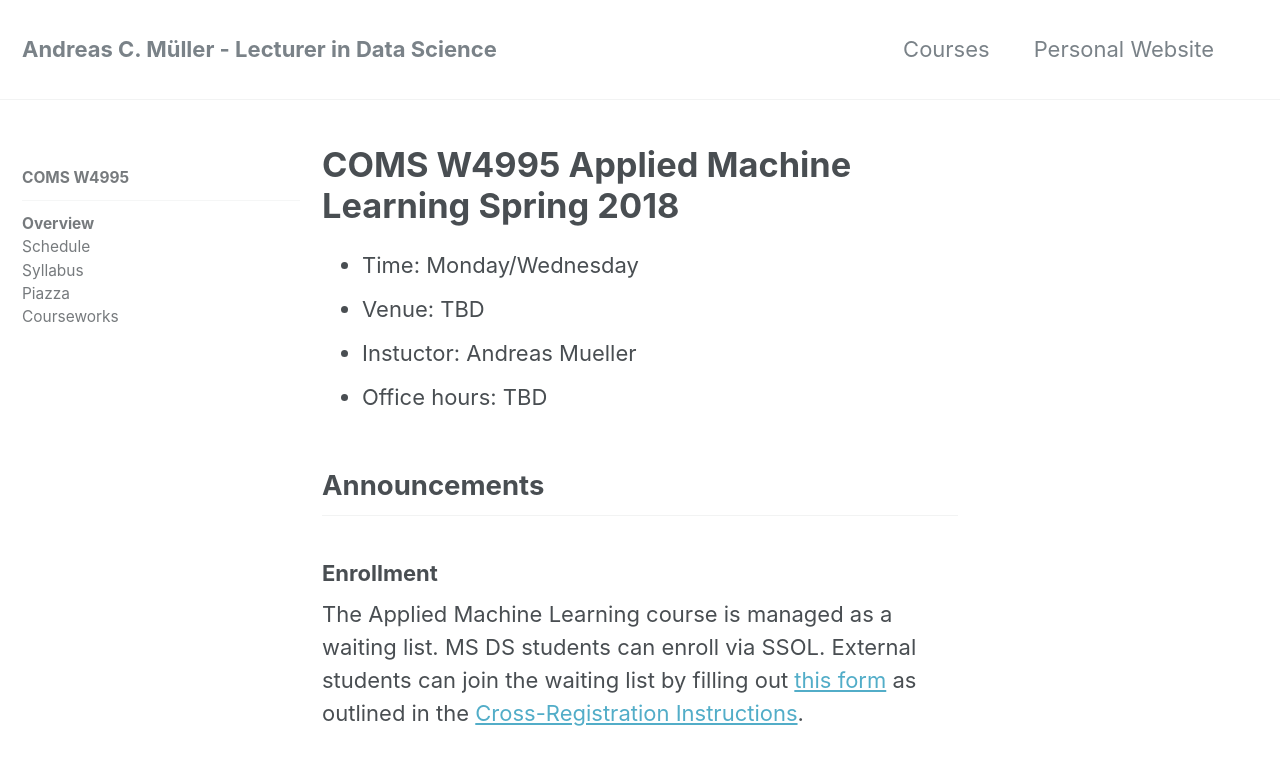
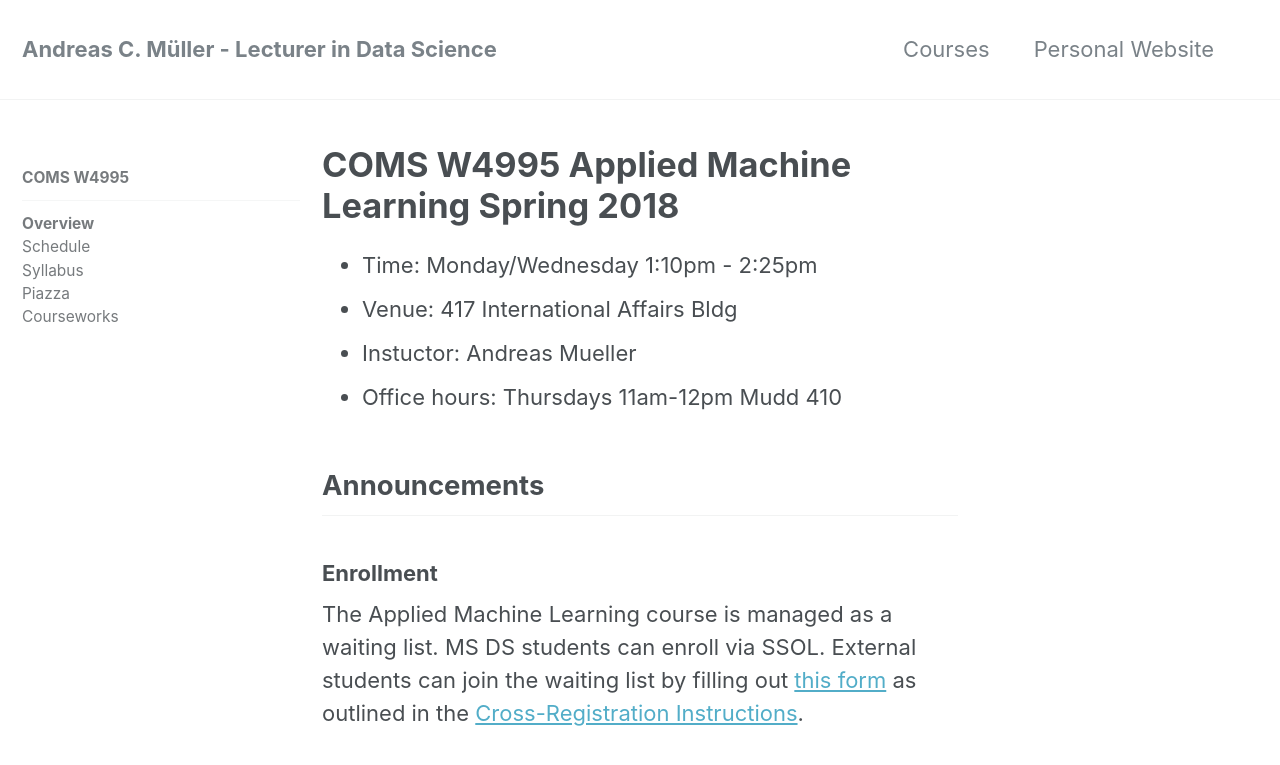
Before and after one commit to amueller/columbia-website, a Jekyll site: the page built from _comsw4995s18/home.md, in a window 1280 px wide and 900 px high. Shown: the top 765 px of the window. Built offline with Jekyll 4.4.1, drawn with Linux system fonts in a browser that asks for light colours.

Commit message:
add class time, venue and office hours to class website

```diff
--- a/_comsw4995s18/home.md
+++ b/_comsw4995s18/home.md
@@ -6,10 +6,10 @@ sidebar:
 ---
 
 <h1>COMS W4995 Applied Machine Learning Spring 2018</h1>
-- Time: Monday/Wednesday
-- Venue: TBD
+- Time: Monday/Wednesday 1:10pm - 2:25pm
+- Venue: 417 International Affairs Bldg
 - Instuctor: Andreas Mueller
-- Office hours: TBD
+- Office hours: Thursdays 11am-12pm Mudd 410
 
 <h2>Announcements</h2>
 <h3>Enrollment</h3>
```
